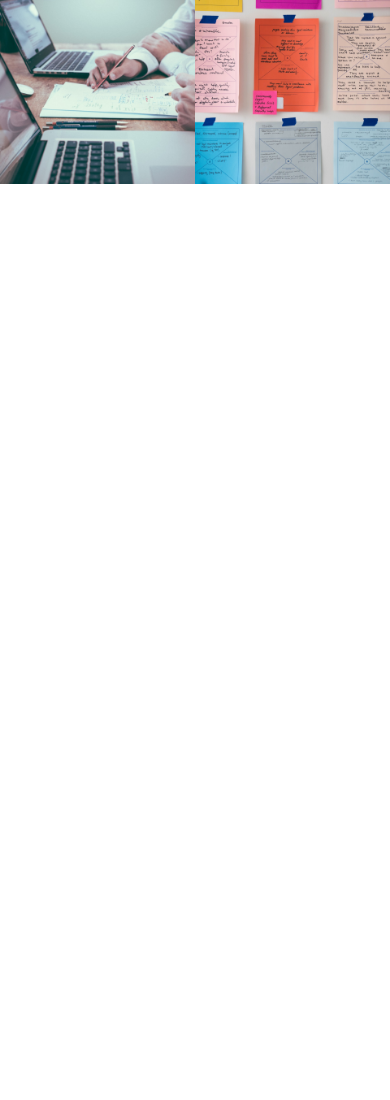
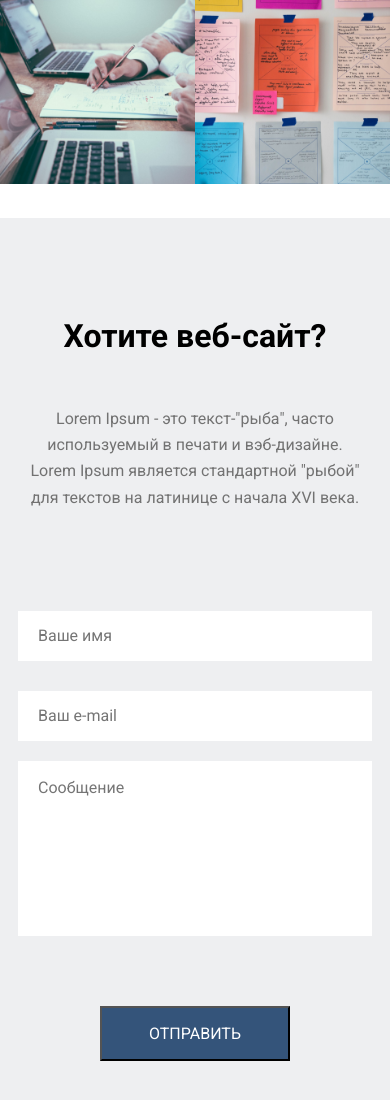
Before and after one commit to Kiraradi/About_me, a plain HTML site: page index.html in a window 390 px wide. Shown: the part 4037-5137 px from the top of the page. Before the commit the page ends 4255 px from the top, so only its background shows below. Drawn offline with Linux system fonts and the light colour scheme.

Commit message:
added a website section 'form' for desktop and mobile devices

```diff
--- a/css/style.css
+++ b/css/style.css
@@ -22,6 +22,14 @@ ul {
     .width__lock {
         padding: 0 18px;
     }
+}
+
+.button {
+    width: 190px;
+    height: 55px;
+    background-color: #34547A;
+    cursor: pointer;
+    color: #FFFFFF;
 }
 
 /* HEADER */
@@ -64,14 +72,10 @@ ul {
 .header__button {
     width: 225px;
     height: 65px;
-    background-color: #34547A;
-    cursor: pointer;
-    color: #FFFFFF;
     display: flex;
     align-items: center;
     justify-content: center;
     text-decoration: none;
-
 }
 
 .header__content {
@@ -388,6 +392,44 @@ ul {
     display: block;
 }
 
+.form {
+    max-width: 540px;
+    width: 100%;
+    display: flex;
+    justify-content: space-between;
+    gap: 20px;
+    flex-direction: column;
+    align-items: center;
+}
+
+.form_block {
+    display: flex;
+    width: 100%;
+    gap: 30px;
+}
+
+.form_input {
+    border: none;
+    background-color: #FFFFFF;
+    height: 50px;
+    width: 100%;
+    padding-left: 20px;
+}
+
+.form_textarea {
+    border: none;
+    background-color: #FFFFFF;
+    width: 100%;
+    padding-left: 20px;
+    padding-top: 17px;
+    resize: none;
+    height: 175px;
+}
+
+.form_button {
+    margin-top: 50px;
+}
+
 
 @media(max-width: 1279px) {
     .section__description {
@@ -416,11 +458,15 @@ ul {
    }
 
    .section_projects {
-    padding: 34px 0;
+        padding: 34px 0;
    }
 
    .section_projects_block {
-    width: 100%;
+        width: 100%;
+   }
+
+   .form_block {
+        flex-direction: column;
    }
 
 }
--- a/index.html
+++ b/index.html
@@ -40,7 +40,7 @@
             <div class="header__content">
                 <h1 class="header__title">Дизайн и верстка</h1>
                 <p class="header__text">Lorem Ipsum - это текст-"рыба", часто используемый в печати и вэб-дизайне. Lorem Ipsum является стандартной "рыбой" для текстов на латинице с начала XVI века.</p>
-                <a class="header__button" href="#">НАПИСАТЬ МНЕ</a>
+                <a class="button header__button" href="#form">НАПИСАТЬ МНЕ</a>
             </div>
         </div>
     </header>
@@ -177,6 +177,26 @@
                 </div>
             </div>
         </section>
+
+        <section class="section background_color_grey section_form" id="form">
+            <div class="section__description">
+                <h2 class="section__title">Хотите веб-сайт?</h2>
+                <p class="section__text">Lorem Ipsum - это текст-"рыба", часто используемый в печати и вэб-дизайне. Lorem Ipsum является стандартной "рыбой" для текстов на латинице с начала XVI века.</p>
+            </div>
+
+            <form class="width__lock form">
+                <div class="form_block">
+                    <input class="form_input" placeholder="Ваше имя" type="text">
+                    <input class="form_input" placeholder="Ваш e-mail" type="email">
+                </div>
+
+
+                <textarea class="form_textarea" placeholder="Сообщение"></textarea>
+
+                <button class="button form_button">ОТПРАВИТЬ</button>
+
+            </form>
+        </section>
     </main>
 </body>
 </html>
```
